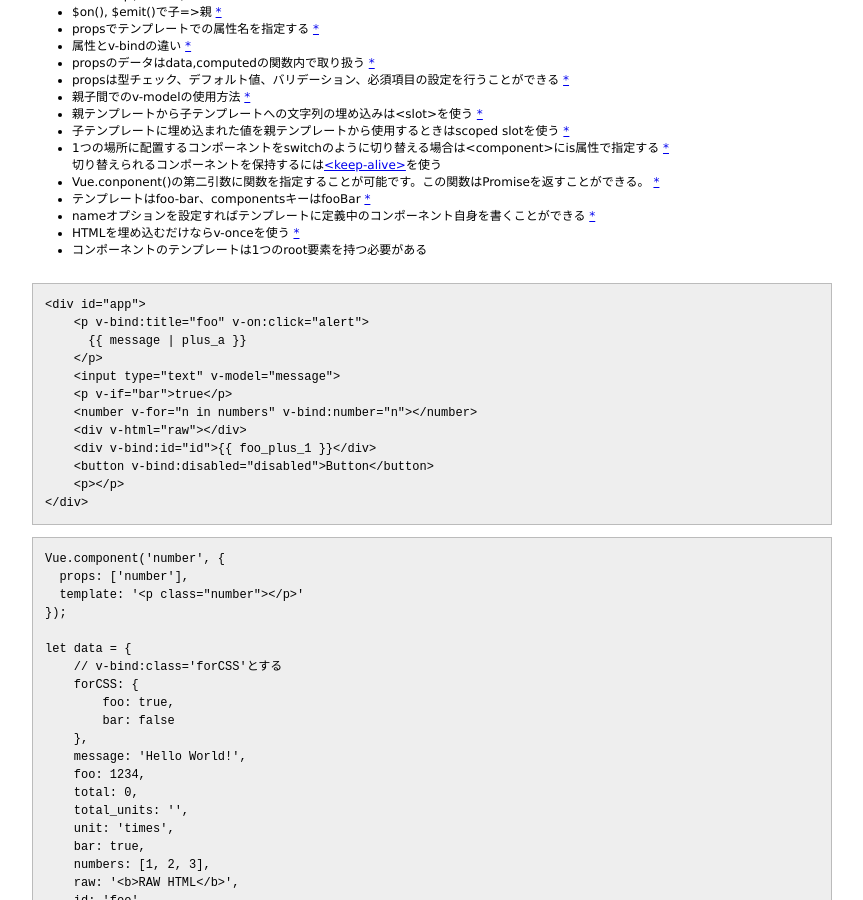
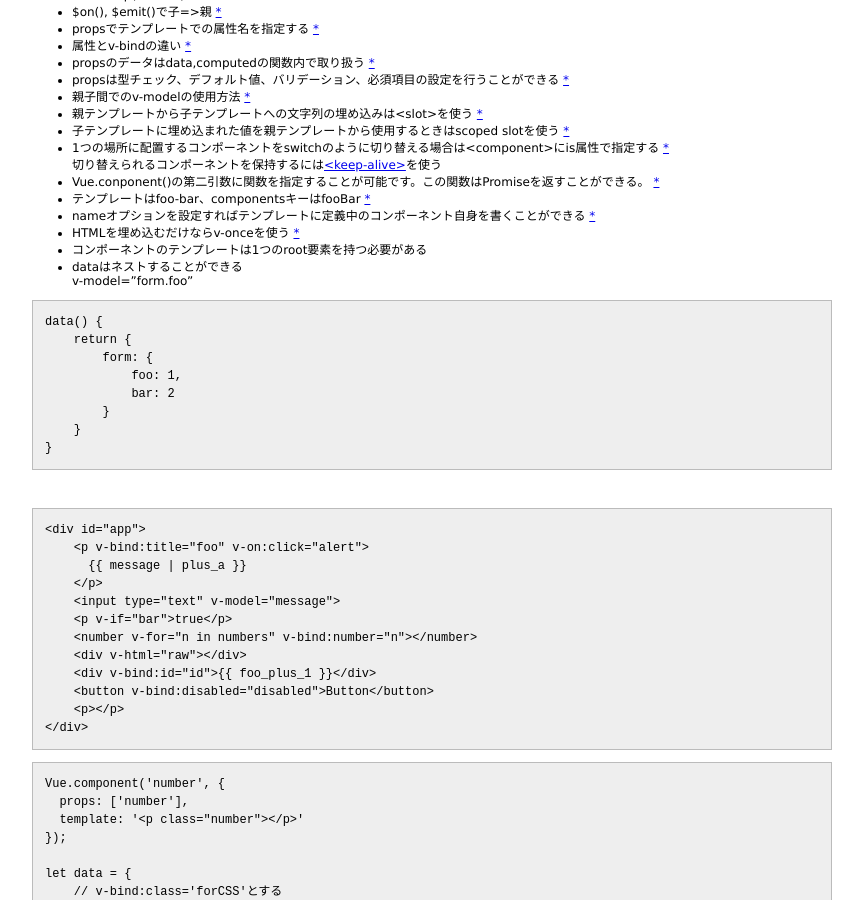
Before and after one commit to 38elements/38elements.github.com, a Jekyll site: the page built from _posts/2016-12-20-vuejs.md, in a window 1280 px wide and 900 px high, scrolled down 1920 px. Shown: the whole window, without its empty margins (208-1071 px from the left). Built offline with Jekyll 4.4.1, drawn with Linux system fonts in a browser that asks for light colours.

Commit message:
Update 2016-12-20-vuejs.md

````diff
--- a/_posts/2016-12-20-vuejs.md
+++ b/_posts/2016-12-20-vuejs.md
@@ -129,6 +129,19 @@ v-onやv-modelに`.prevent`をつけるとevent.preventDefault()が自動実行
 * nameオプションを設定すればテンプレートに定義中のコンポーネント自身を書くことができる [\*](https://vuejs.org/v2/guide/components.html#Recursive-Components)
 * HTMLを埋め込むだけならv-onceを使う [\*](https://vuejs.org/v2/guide/components.html#Cheap-Static-Components-with-v-once)
 * コンポーネントのテンプレートは1つのroot要素を持つ必要がある
+* dataはネストすることができる
+v-model="form.foo"
+
+```
+data() {
+    return {
+        form: {
+            foo: 1,
+            bar: 2
+        }
+    }
+}
+```
 <br>
 
 ```
````
